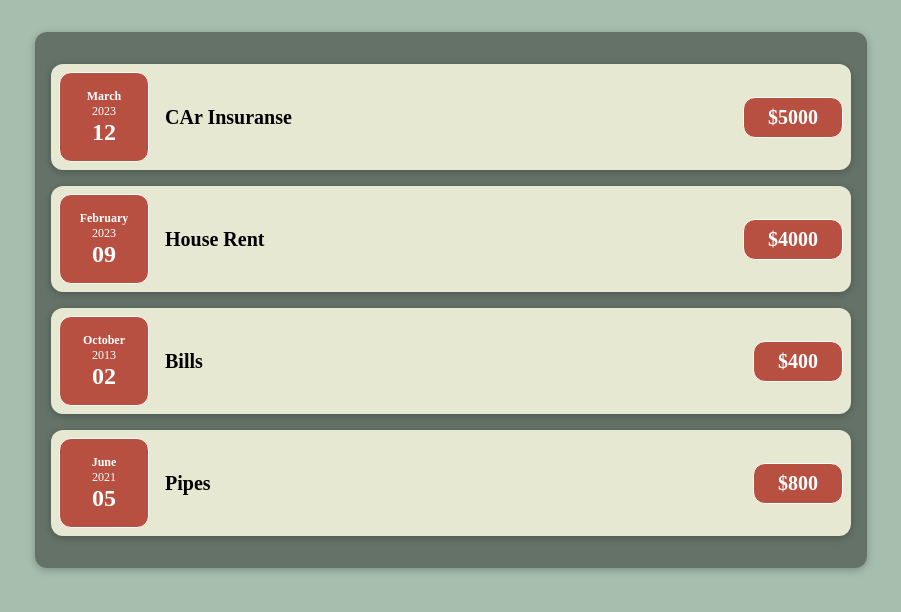
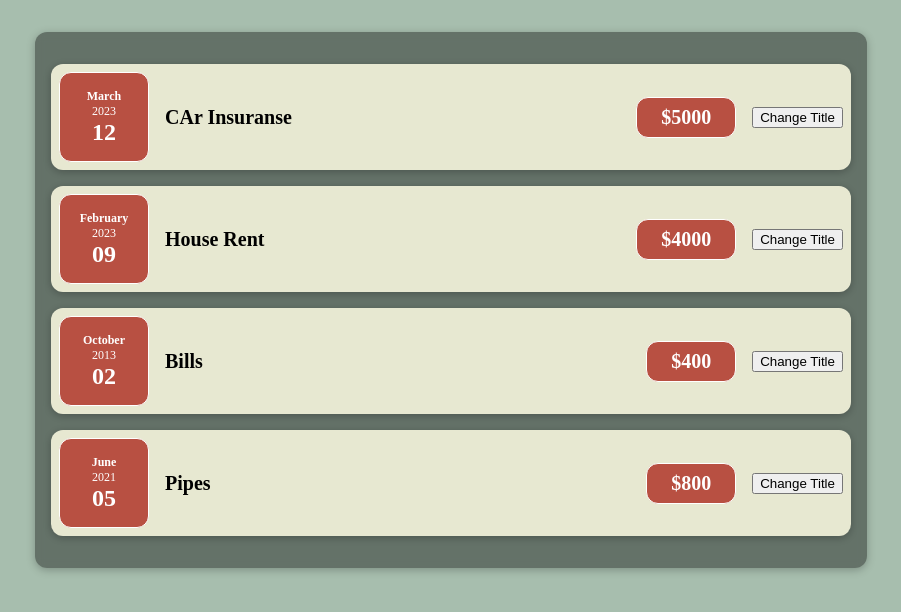
Before and after one commit to Shoaib4343/React, a React (Create React App) app in the folder TeachGun/application/: page / in a window 1280 px wide. Shown: the top 612 px of the page, without its empty margins (189-1090 px from the left). Built offline with nearby package versions, Linux system fonts and the light colour scheme.

Commit message:
useState

```diff
--- a/TeachGun/application/src/Components/Expense/ExpenseItems.js
+++ b/TeachGun/application/src/Components/Expense/ExpenseItems.js
@@ -1,9 +1,14 @@
-import React from 'react'
+import React, {useState} from 'react'
 import './ExpenseItems.css'
 import ExpenseDate from './ExpenseDate'
 import Card from '../Ui/Card'
 
 const ExpenseItems = (props) => {
+
+  const [title, settitle] = useState(props.tittle);
+  const change_title = ()=>{
+    settitle("new title")
+  }
 
   return (
     <Card className="expense_item">
@@ -11,8 +16,9 @@ const ExpenseItems = (props) => {
 
         {/* <div>{props.date.toLocaleString('en-US',{ month:'long', year:'numeric', day:'2-digit'})}</div> */}
         <div className="expense_itme__description">
-            <h2>{props.tittle}</h2>
+            <h2>{title}</h2>
             <div className="expense_item__price">${props.price}</div>
+            <button onClick={change_title}>Change Title</button>
         </div>
     </Card>
 
```
